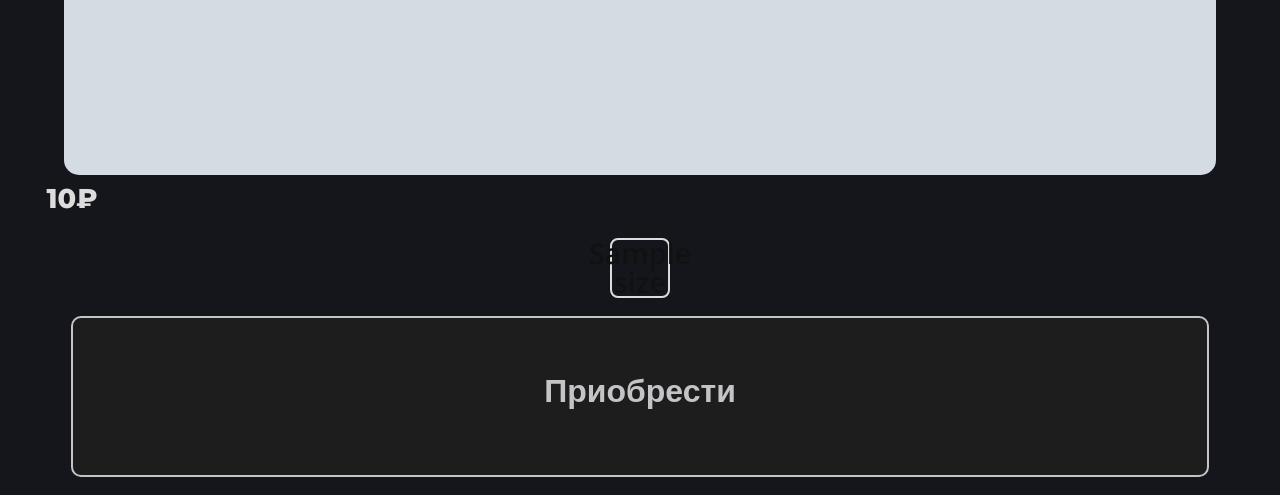
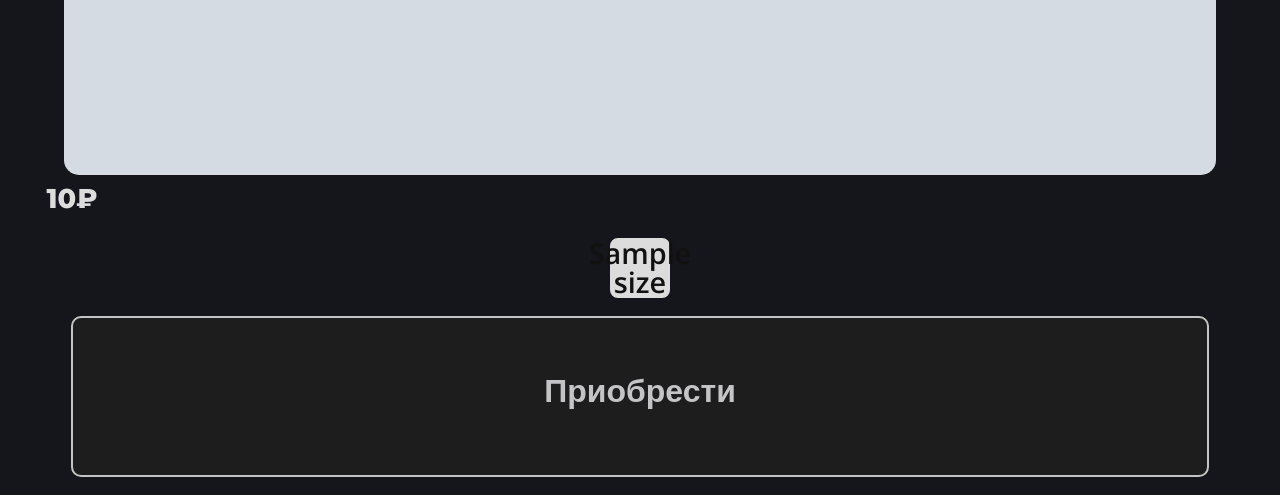
Before and after one commit to hurtki/shop-mini-app, a Django app: template shop_tg_app/shop/templates/shop/inspect.html in a window 1280 px wide, with the box ticked. Shown: the part 1095-1590 px from the top of the page. Run offline with Django 5.2, Linux system fonts and the light colour scheme; the template is opened without the code that fills it: most values are stand-ins (such as "Sample title", 1, 10 or a date in 2020); grey boxes marked "Sample" are stand-in pictures.

Commit message:
fix inspect page size picker checked style

```diff
--- a/shop_tg_app/shop/static/shop/inspect.css
+++ b/shop_tg_app/shop/static/shop/inspect.css
@@ -108,7 +108,7 @@ layoutbody {
 }
 
 .size-picker input[type="radio"]:checked + label {
-  background-color: var(--text-color-dim);
+  background-color: var(--text-color);
   color: #111;
   border-color: var(--text-color);
 }
```
